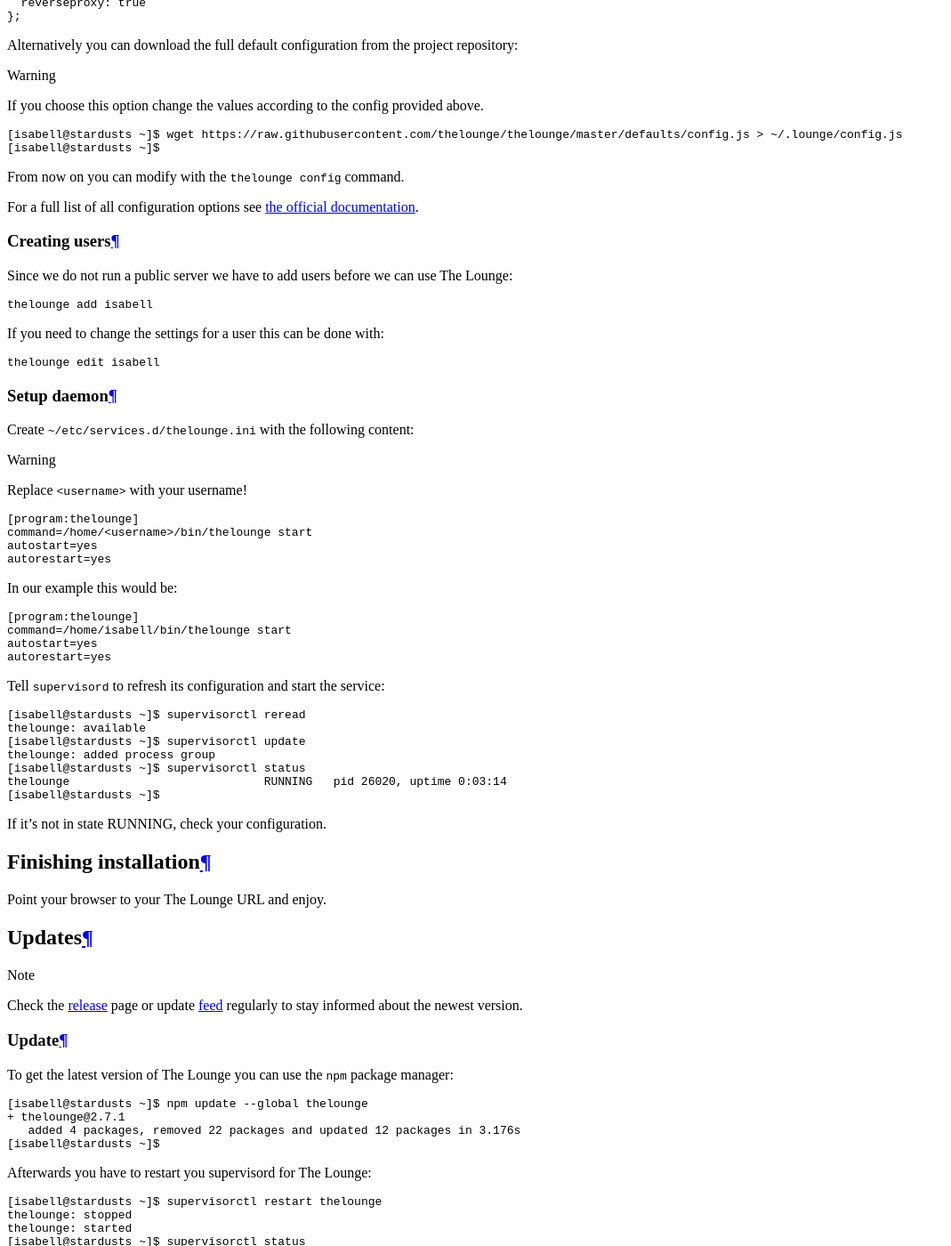
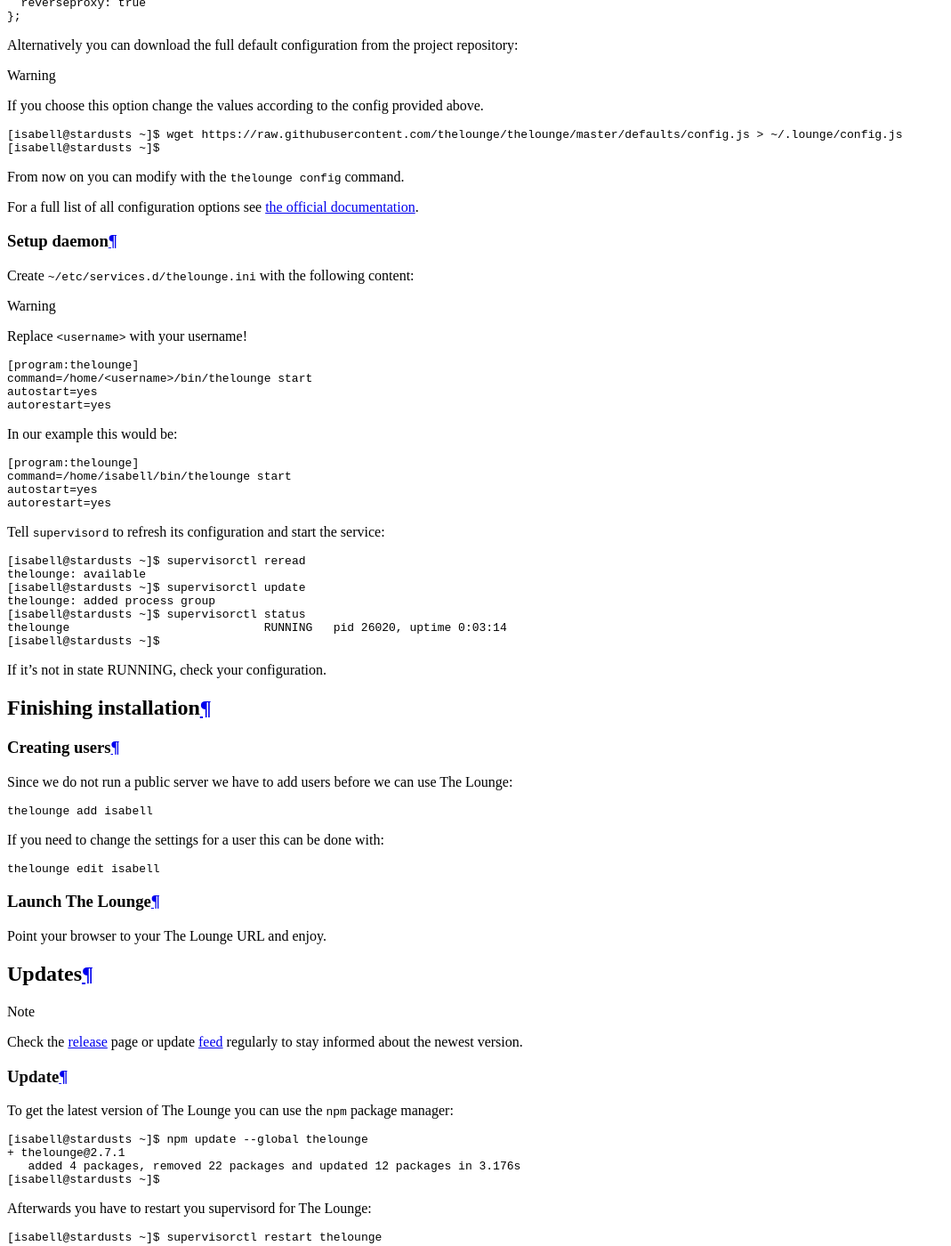
Before and after one commit to Uberspace/lab, a Sphinx documentation site: the page built from source/guide_the-lounge.rst, in a window 1280 px wide and 1400 px high, scrolled down 3045 px. Shown: the whole window at 89% size, without its empty margins (0-1069 px from the left). Built offline with Sphinx 7.4.7 and the Read the Docs theme 2.0.0, drawn with Linux system fonts in a browser that asks for light colours; some of the changed lines change nothing that is shown.

Commit message:
Move user creation after service start
Starting the service will create all the necessary directories for user
creation.

```diff
--- a/source/guide_the-lounge.rst
+++ b/source/guide_the-lounge.rst
@@ -114,21 +114,6 @@
 
 For a full list of all configuration options see `the official documentation`_.
 
-Creating users
---------------
-
-Since we do not run a public server we have to add users before we can use The Lounge:
-
-::
-
- thelounge add isabell
-
-If you need to change the settings for a user this can be done with:
-
-::
-
- thelounge edit isabell
-
 Setup daemon
 ------------
 
@@ -169,6 +154,24 @@
 
 Finishing installation
 ======================
+
+Creating users
+--------------
+
+Since we do not run a public server we have to add users before we can use The Lounge:
+
+::
+
+ thelounge add isabell
+
+If you need to change the settings for a user this can be done with:
+
+::
+
+ thelounge edit isabell
+
+Launch The Lounge
+-----------------
 
 Point your browser to your The Lounge URL and enjoy.
 
```
